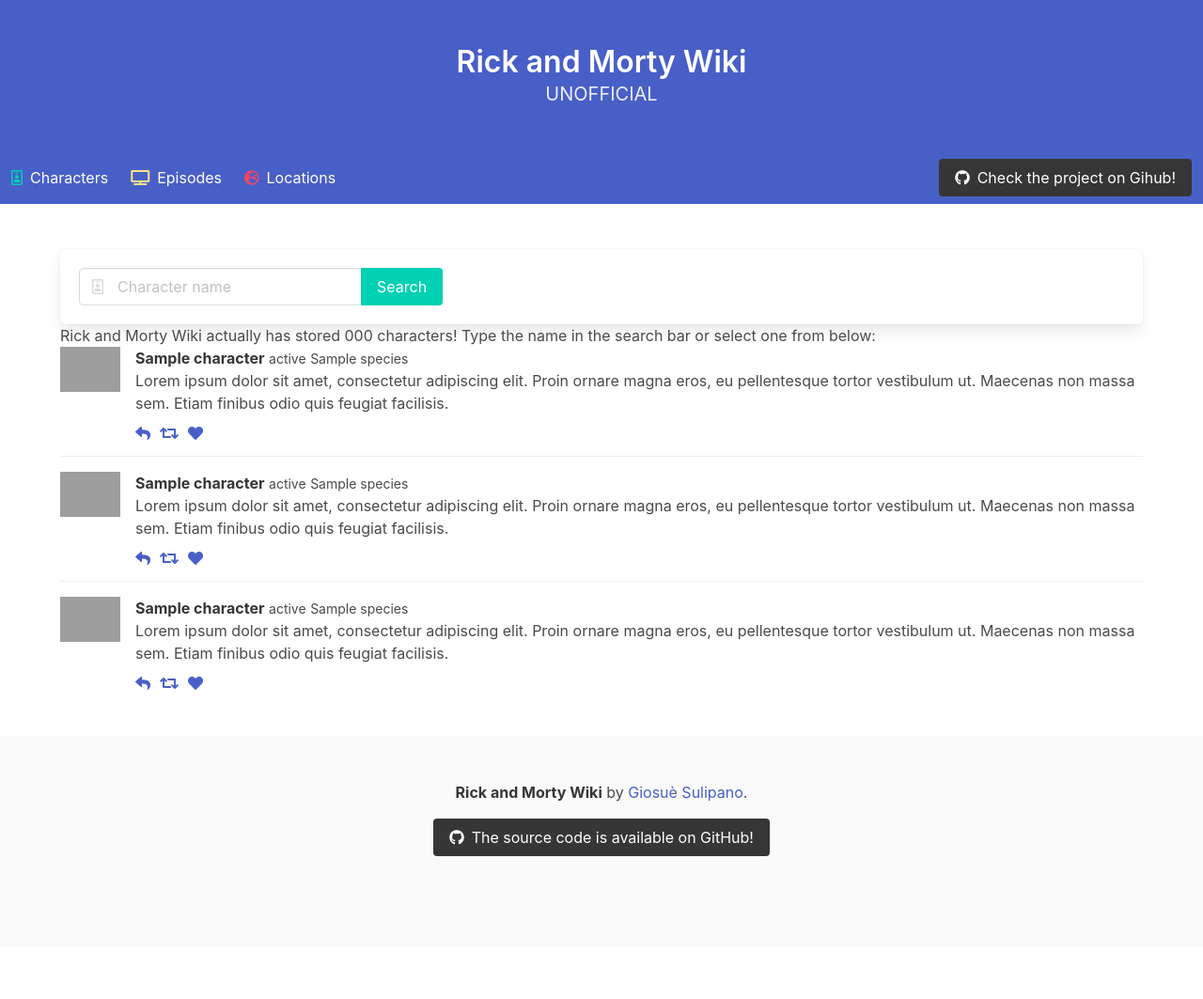
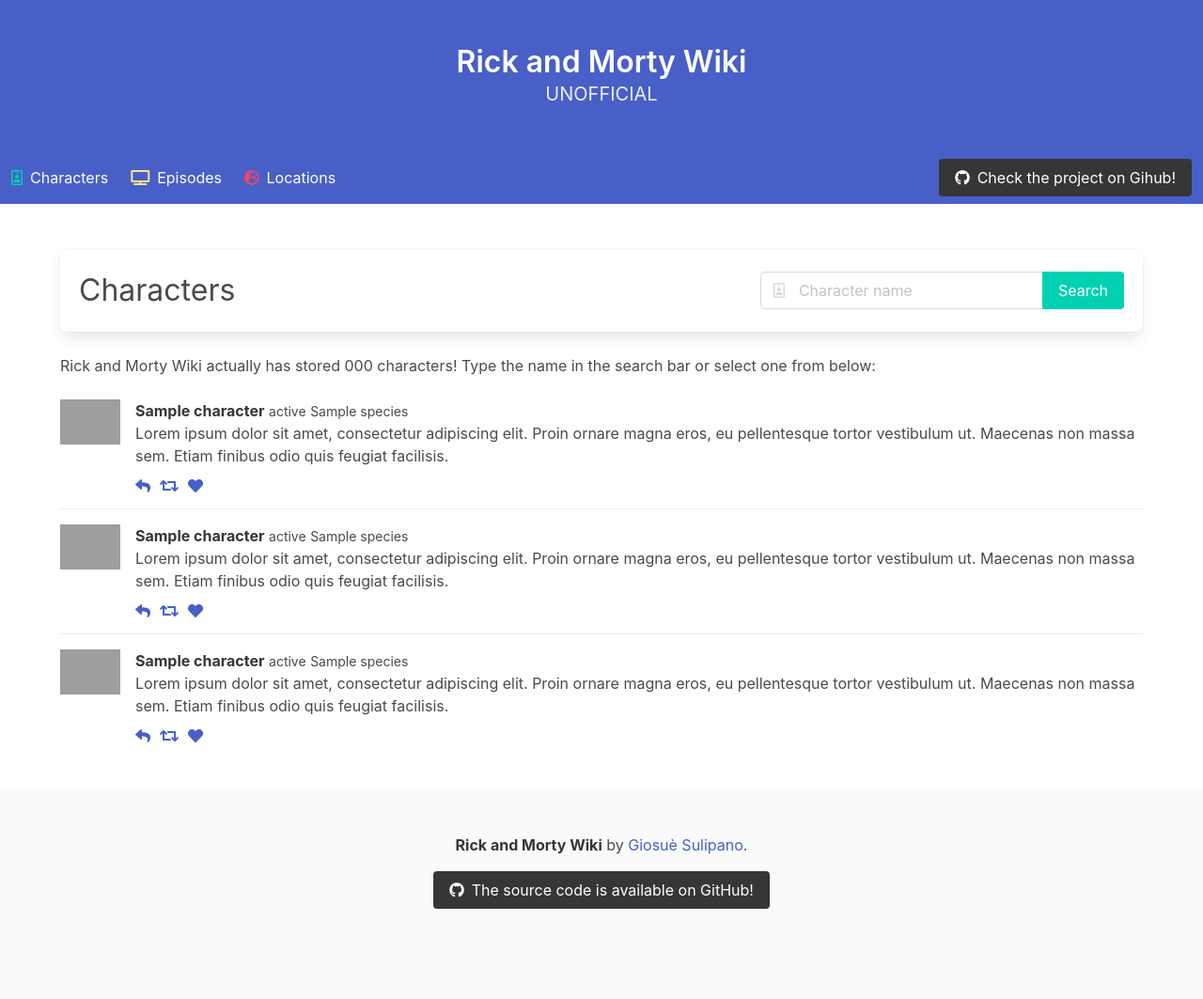
Before and after one commit to imgios/RaM-wiki, a Flask app: template ramwiki/blueprints/characters/templates/characters/index.html in a window 1280 px wide. Shown: the whole page at 94% size. Before the commit the page ends 911 px from the top, so only its background shows below. Run offline with Flask 2, Linux system fonts and the light colour scheme; the template is opened without the code that fills it: most values are stand-ins (such as "Sample title", 1, 10 or a date in 2020); some libraries are stand-ins or nearby versions; grey boxes are pictures that could not be loaded.

Commit message:
Add section title in characters index

```diff
--- a/ramwiki/blueprints/characters/templates/characters/index.html
+++ b/ramwiki/blueprints/characters/templates/characters/index.html
@@ -3,7 +3,11 @@
 {% block content %}
 	<section class="section">
 		<div class="container">
-			<div class="box">
+			<div class="box level">
+				<div class="level-left">
+					<span class="is-size-3">Characters</span>
+				</div>
+				<div class="level-right">
 					<form action="/characters/search" method="get">
 						<div class="field has-addons">
 							<div class="control has-icons-left">
@@ -19,8 +23,9 @@
 					</form>
 				</div>
 			</div>
+		</div>
 		<div class="container">
-			<p>
+			<p class="py-5">
 				Rick and Morty Wiki actually has stored {{ number_of_characters }} characters! Type the name in the search bar or select one from below:
 			</p>
 			<!-- Random Character 1 -->
```
Lines whose indentation alone changed are shown as unchanged.
